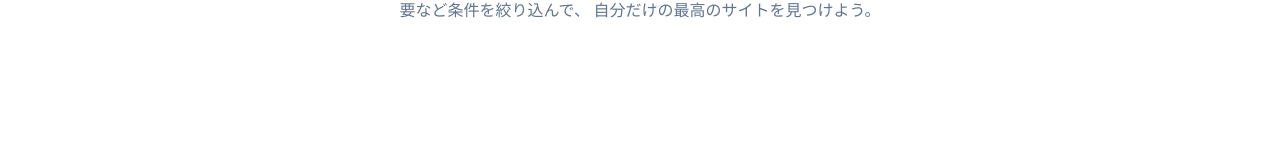
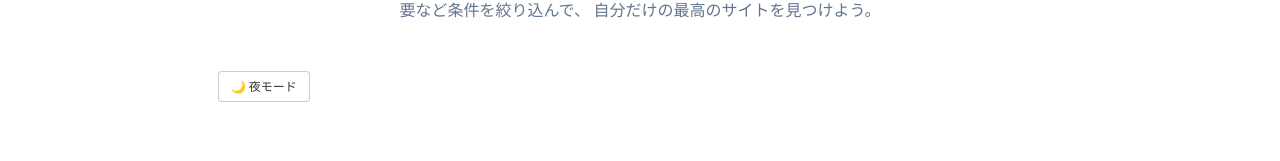
Before and after one commit to shunshimamura7/soro-camp, a Next.js app: page / in a window 1280 px wide. Shown: the part 191-352 px from the top of the page. Built offline with nearby package versions, Linux system fonts and the light colour scheme; no server answers.

Commit message:
fix: モーダル位置ズレ修正・ペットタグ削除・昼夜切り替えボタン追加(Positronデフォルト)

```diff
--- a/components/MapModal.tsx
+++ b/components/MapModal.tsx
@@ -5,8 +5,14 @@ import { createPortal } from "react-dom";
 import maplibregl from "maplibre-gl";
 import type { Campground } from "@/lib/types";
 
-// ── Tile / Style ──────────────────────────────────────────────────────────────
-const CARTO_TILES = [
+// ── Tile sets ─────────────────────────────────────────────────────────────────
+const LIGHT_TILES = [
+  "https://a.basemaps.cartocdn.com/light_all/{z}/{x}/{y}.png",
+  "https://b.basemaps.cartocdn.com/light_all/{z}/{x}/{y}.png",
+  "https://c.basemaps.cartocdn.com/light_all/{z}/{x}/{y}.png",
+  "https://d.basemaps.cartocdn.com/light_all/{z}/{x}/{y}.png",
+];
+const DARK_TILES = [
   "https://a.basemaps.cartocdn.com/dark_all/{z}/{x}/{y}.png",
   "https://b.basemaps.cartocdn.com/dark_all/{z}/{x}/{y}.png",
   "https://c.basemaps.cartocdn.com/dark_all/{z}/{x}/{y}.png",
@@ -16,16 +22,16 @@ const CARTO_TILES = [
 const MAP_STYLE: maplibregl.StyleSpecification = {
   version: 8,
   sources: {
-    "carto-dark": {
+    carto: {
       type: "raster",
-      tiles: CARTO_TILES,
+      tiles: LIGHT_TILES, // default: 白基調
       tileSize: 256,
       attribution:
         '© <a href="https://www.openstreetmap.org/copyright" target="_blank">OpenStreetMap</a> contributors © <a href="https://carto.com/attributions" target="_blank">CARTO</a>',
     },
   },
   layers: [
-    { id: "carto-dark-layer", type: "raster", source: "carto-dark", minzoom: 0, maxzoom: 22 },
+    { id: "carto-layer", type: "raster", source: "carto", minzoom: 0, maxzoom: 22 },
   ],
 };
 
@@ -47,11 +53,11 @@ function buildTags(camp: Campground): string[] {
   if (camp.features.bonfire) t.push("🔥 焚き火OK");
   if (camp.features.reservation === "不要") t.push("📋 予約不要");
   if (camp.features.soloPlan) t.push("🏕 ソロプランあり");
-  if (camp.features.pet) t.push("🐶 ペットOK");
   if (camp.features.bath) t.push("♨ 風呂あり");
   if (camp.features.shower) t.push("🚿 シャワーあり");
   if (camp.features.wifi) t.push("📶 Wi-Fi");
   return t;
+  // ※ペット情報は除外
 }
 
 // ── Types ─────────────────────────────────────────────────────────────────────
@@ -66,21 +72,30 @@ export default function MapModal({ camps, onClose }: Props) {
 
   const [selected, setSelected] = useState<Campground | null>(null);
   const [panelOpen, setPanelOpen] = useState(false);
+  const [isDark, setIsDark] = useState(false);
 
-  // Open panel with a camp
+  // 昼夜切り替え
+  const toggleTheme = useCallback(() => {
+    const map = mapRef.current;
+    if (!map) return;
+    const next = !isDark;
+    setIsDark(next);
+    (map.getSource("carto") as maplibregl.RasterTileSource)?.setTiles(
+      next ? DARK_TILES : LIGHT_TILES
+    );
+  }, [isDark]);
+
   const openPanel = useCallback((camp: Campground) => {
     setSelected(camp);
     setPanelOpen(true);
   }, []);
 
-  // Close just the panel (map stays open)
   const closePanel = useCallback(() => {
     setPanelOpen(false);
-    // Clear content after slide-out animation (250ms)
     setTimeout(() => setSelected(null), 260);
   }, []);
 
-  // ESC key: close panel first, then modal
+  // ESC: パネル→閉、モーダル→閉
   useEffect(() => {
     const handler = (e: KeyboardEvent) => {
       if (e.key !== "Escape") return;
@@ -91,14 +106,14 @@ export default function MapModal({ camps, onClose }: Props) {
     return () => window.removeEventListener("keydown", handler);
   }, [panelOpen, closePanel, onClose]);
 
-  // Lock body scroll while modal is open
+  // Body scroll lock
   useEffect(() => {
     const prev = document.body.style.overflow;
     document.body.style.overflow = "hidden";
     return () => { document.body.style.overflow = prev; };
   }, []);
 
-  // Highlight / reset active marker
+  // 選択マーカーをハイライト
   useEffect(() => {
     elMapRef.current.forEach((el, slug) => {
       if (slug === selected?.slug) {
@@ -129,6 +144,9 @@ export default function MapModal({ camps, onClose }: Props) {
 
     mapRef.current = map;
 
+    // 【1】コンテナサイズ確定後にリサイズして位置ズレを解消
+    setTimeout(() => mapRef.current?.resize(), 100);
+
     map.once("load", () => {
       camps.forEach((camp) => {
         const el = createEmberEl();
@@ -154,9 +172,26 @@ export default function MapModal({ camps, onClose }: Props) {
       map.remove();
       mapRef.current = null;
     };
-    // camps is a snapshot taken when modal opens — intentionally excluded from deps
     // eslint-disable-next-line react-hooks/exhaustive-deps
   }, []);
+
+  // ── 昼夜ボタンスタイル ────────────────────────────────────────────────────
+  const themeBtnStyle: React.CSSProperties = {
+    position: "absolute",
+    top: 10,
+    left: 10,
+    zIndex: 9,
+    background: isDark ? "rgba(14,13,11,0.9)" : "rgba(255,255,255,0.9)",
+    color: isDark ? "#e8c89a" : "#333",
+    border: "1px solid rgba(0,0,0,0.2)",
+    padding: "6px 12px",
+    borderRadius: "4px",
+    fontSize: "12px",
+    cursor: "pointer",
+    fontFamily: "inherit",
+    lineHeight: 1.4,
+    userSelect: "none",
+  };
 
   const content = (
     <div
@@ -164,13 +199,18 @@ export default function MapModal({ camps, onClose }: Props) {
       aria-modal="true"
       style={{ position: "fixed", inset: 0, zIndex: 100, background: "#0e0d0b" }}
     >
-      {/* ── Map canvas ── */}
+      {/* Map canvas */}
       <div
         ref={containerRef}
         style={{ position: "absolute", inset: 0, minWidth: 0, display: "block" }}
       />
 
-      {/* ── × Close modal button (top-right) ── */}
+      {/* 昼夜切り替えボタン（左上） */}
+      <button style={themeBtnStyle} onClick={toggleTheme}>
+        {isDark ? "☀️ 昼モード" : "🌙 夜モード"}
+      </button>
+
+      {/* × モーダル閉じるボタン（右上） */}
       <button
         onClick={onClose}
         className="map-modal-close-btn"
@@ -179,7 +219,7 @@ export default function MapModal({ camps, onClose }: Props) {
         ✕
       </button>
 
-      {/* ── Transparent backdrop: click to close panel ── */}
+      {/* パネル外クリックでパネルを閉じる透明backdrop */}
       {panelOpen && (
         <div
           style={{ position: "absolute", inset: 0, zIndex: 6 }}
@@ -188,7 +228,7 @@ export default function MapModal({ camps, onClose }: Props) {
         />
       )}
 
-      {/* ── Detail panel ── */}
+      {/* 詳細パネル */}
       <div
         className={`map-modal-panel${panelOpen ? " panel-open" : ""}`}
         onClick={(e) => e.stopPropagation()}
@@ -201,7 +241,7 @@ export default function MapModal({ camps, onClose }: Props) {
   return createPortal(content, document.body);
 }
 
-// ── Sub-component: Camp detail panel ─────────────────────────────────────────
+// ── 詳細パネルコンテンツ ──────────────────────────────────────────────────────
 function CampDetailPanel({
   camp,
   onClose,
@@ -213,28 +253,23 @@ function CampDetailPanel({
 
   return (
     <div className="panel-inner">
-      {/* Panel header */}
       <div className="panel-header">
         <button onClick={onClose} className="panel-close-btn" aria-label="パネルを閉じる">
           ✕
         </button>
       </div>
 
-      {/* Prefecture · Area */}
       <p className="panel-area">
         {camp.prefecture}&nbsp;·&nbsp;{camp.area}
       </p>
 
-      {/* Camp name */}
       <h2 className="panel-name">{camp.name}</h2>
 
-      {/* Solo score + price */}
       <div className="panel-score-row">
         <span className="panel-score">★&nbsp;{camp.soloScore.toFixed(1)}</span>
         <span className="panel-price">¥{camp.priceMin.toLocaleString()}〜</span>
       </div>
 
-      {/* Feature tags */}
       {tags.length > 0 && (
         <div className="panel-tags">
           {tags.map((t) => (
@@ -243,7 +278,6 @@ function CampDetailPanel({
         </div>
       )}
 
-      {/* CTA link */}
       <a href={`/camp/${camp.slug}`} className="panel-detail-link">
         詳細を見る →
       </a>
--- a/components/MapView.tsx
+++ b/components/MapView.tsx
@@ -1,11 +1,17 @@
 "use client";
 
-import { useEffect, useRef } from "react";
+import { useEffect, useRef, useState, useCallback } from "react";
 import maplibregl from "maplibre-gl";
 import type { Campground } from "@/lib/types";
 
-// CartoDB Dark Matter — dark_all は確実に存在するパス
-const CARTO_TILES = [
+// ── Tile sets ─────────────────────────────────────────────────────────────────
+const LIGHT_TILES = [
+  "https://a.basemaps.cartocdn.com/light_all/{z}/{x}/{y}.png",
+  "https://b.basemaps.cartocdn.com/light_all/{z}/{x}/{y}.png",
+  "https://c.basemaps.cartocdn.com/light_all/{z}/{x}/{y}.png",
+  "https://d.basemaps.cartocdn.com/light_all/{z}/{x}/{y}.png",
+];
+const DARK_TILES = [
   "https://a.basemaps.cartocdn.com/dark_all/{z}/{x}/{y}.png",
   "https://b.basemaps.cartocdn.com/dark_all/{z}/{x}/{y}.png",
   "https://c.basemaps.cartocdn.com/dark_all/{z}/{x}/{y}.png",
@@ -15,29 +21,22 @@ const CARTO_TILES = [
 const MAP_STYLE: maplibregl.StyleSpecification = {
   version: 8,
   sources: {
-    "carto-dark": {
+    carto: {
       type: "raster",
-      tiles: CARTO_TILES,
+      tiles: LIGHT_TILES, // default: 白基調
       tileSize: 256,
       attribution:
         '© <a href="https://www.openstreetmap.org/copyright" target="_blank">OpenStreetMap</a> contributors © <a href="https://carto.com/attributions" target="_blank">CARTO</a>',
     },
   },
   layers: [
-    {
-      id: "carto-dark-layer",
-      type: "raster",
-      source: "carto-dark",
-      minzoom: 0,
-      maxzoom: 22,
-    },
+    { id: "carto-layer", type: "raster", source: "carto", minzoom: 0, maxzoom: 22 },
   ],
 };
 
-/** ember ドット要素を生成（inline styles で確実に描画） */
+/** ember ドット（inline styles で確実に描画） */
 function createEmberEl(): HTMLDivElement {
   const el = document.createElement("div");
-  // CSS クラスはアニメーション用。inline styles で寸法・色を保証する
   el.className = "camp-marker";
   el.style.cssText =
     "width:14px;height:14px;" +
@@ -48,15 +47,24 @@ function createEmberEl(): HTMLDivElement {
   return el;
 }
 
-type Props = {
-  camps: Campground[];
-  height?: number;
-};
+type Props = { camps: Campground[]; height?: number };
 
 export default function MapView({ camps, height = 520 }: Props) {
   const containerRef = useRef<HTMLDivElement>(null);
   const mapRef = useRef<maplibregl.Map | null>(null);
   const markersRef = useRef<maplibregl.Marker[]>([]);
+  const [isDark, setIsDark] = useState(false);
+
+  // 昼夜切り替え
+  const toggleTheme = useCallback(() => {
+    const map = mapRef.current;
+    if (!map) return;
+    const next = !isDark;
+    setIsDark(next);
+    (map.getSource("carto") as maplibregl.RasterTileSource)?.setTiles(
+      next ? DARK_TILES : LIGHT_TILES
+    );
+  }, [isDark]);
 
   // ── Map init (once) ──────────────────────────────────────────────────────
   useEffect(() => {
@@ -81,16 +89,14 @@ export default function MapView({ camps, height = 520 }: Props) {
     };
   }, []);
 
-  // ── Marker sync (on every camps change) ──────────────────────────────────
+  // ── Marker sync ──────────────────────────────────────────────────────────
   useEffect(() => {
     const map = mapRef.current;
     if (!map) return;
 
     const syncMarkers = () => {
-      // 古いマーカーを削除
       markersRef.current.forEach((m) => m.remove());
       markersRef.current = [];
-
       if (camps.length === 0) return;
 
       camps.forEach((camp) => {
@@ -116,18 +122,42 @@ export default function MapView({ camps, height = 520 }: Props) {
       });
     };
 
-    if (map.loaded()) {
-      syncMarkers();
-    } else {
-      map.once("load", syncMarkers);
-    }
+    if (map.loaded()) syncMarkers();
+    else map.once("load", syncMarkers);
   }, [camps]);
+
+  // ── 昼夜ボタンのスタイル（isDark で切り替え） ────────────────────────────
+  const btnStyle: React.CSSProperties = {
+    position: "absolute",
+    top: 10,
+    left: 10,
+    zIndex: 1,
+    background: isDark ? "rgba(14,13,11,0.9)" : "rgba(255,255,255,0.9)",
+    color: isDark ? "#e8c89a" : "#333",
+    border: "1px solid rgba(0,0,0,0.2)",
+    padding: "6px 12px",
+    borderRadius: "4px",
+    fontSize: "12px",
+    cursor: "pointer",
+    fontFamily: "inherit",
+    lineHeight: 1.4,
+    userSelect: "none",
+  };
 
   return (
     <div
-      ref={containerRef}
-      className="w-full rounded-2xl overflow-hidden"
-      style={{ height, minWidth: 0, display: "block" }}
-    />
+      className="relative w-full rounded-2xl overflow-hidden"
+      style={{ height, minWidth: 0 }}
+    >
+      {/* MapLibre canvas */}
+      <div
+        ref={containerRef}
+        style={{ position: "absolute", inset: 0 }}
+      />
+      {/* 昼夜切り替えボタン */}
+      <button style={btnStyle} onClick={toggleTheme}>
+        {isDark ? "☀️ 昼モード" : "🌙 夜モード"}
+      </button>
+    </div>
   );
 }
```
